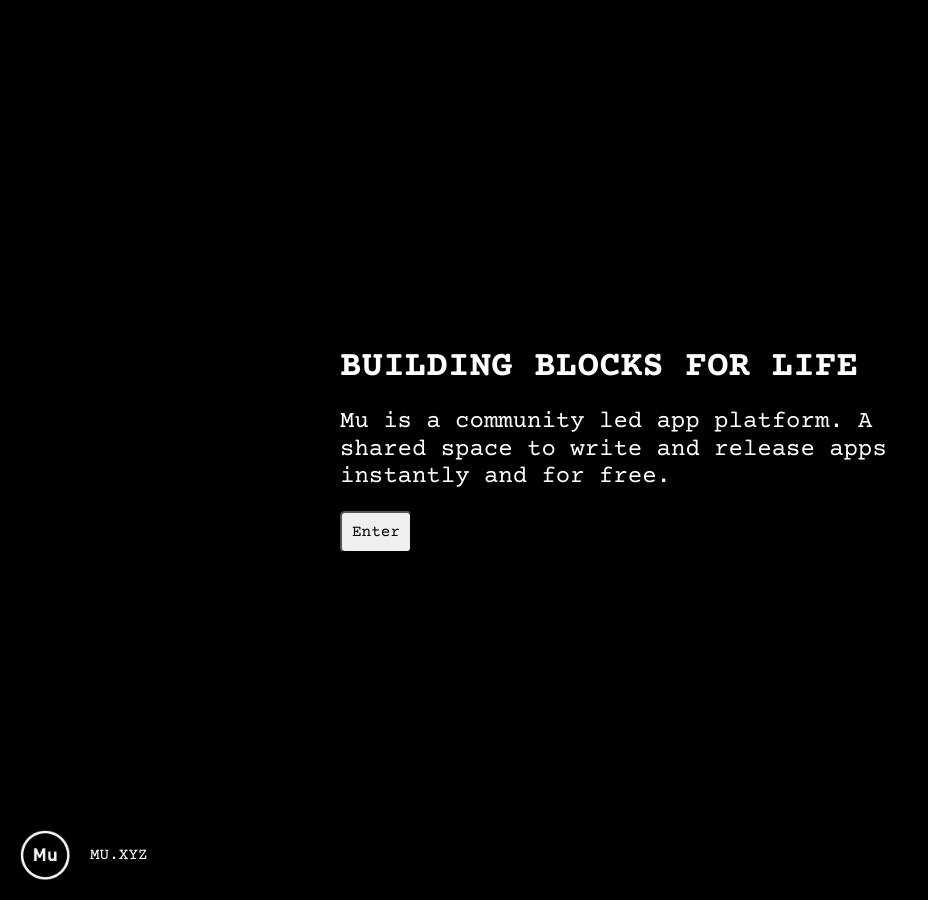
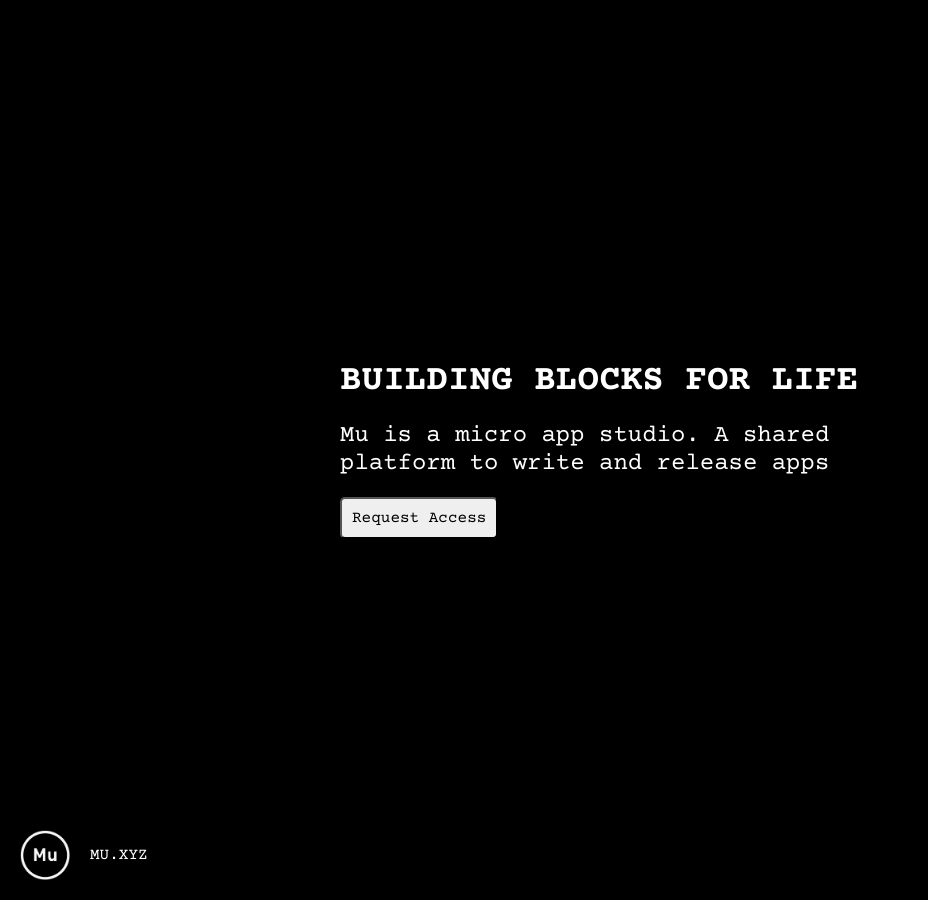
Before and after one commit to muxyz/website, a Jekyll site: the page index.html, which Jekyll copies as it is, in a window 1280 px wide. Shown: the whole page, without its empty margins (0-928 px from the left). Built offline with Jekyll 4.4.1, drawn with Linux system fonts in a browser that asks for light colours.

Commit message:
Update index.html

```diff
--- a/index.html
+++ b/index.html
@@ -3,7 +3,7 @@
   <head>
     <meta charset="UTF-8" />
     <meta name="viewport" content="width=device-width, initial-scale=1.0" />
-    <title>Mu | Micro App Platform</title>
+    <title>Mu | Micro App Studio</title>
     <link rel="preconnect" href="https://fonts.googleapis.com" />
     <link rel="preconnect" href="https://fonts.gstatic.com" crossorigin />
     <link
@@ -20,8 +20,8 @@
     <div class="wrap">
       <div class="inner">
         <h1>building blocks for life</h1>
-        <h2>Mu is a community led app platform. A shared space to write and release apps instantly and for free.</h2>
-	<a href="https://mu.app"><button>Enter</button></a>
+        <h2>Mu is a micro app studio. A shared platform to write and release apps</h2>
+	<a href="mailto:asim@mu.xyz"><button>Request Access</button></a>
       </div>
     </div>
   </body>
```
